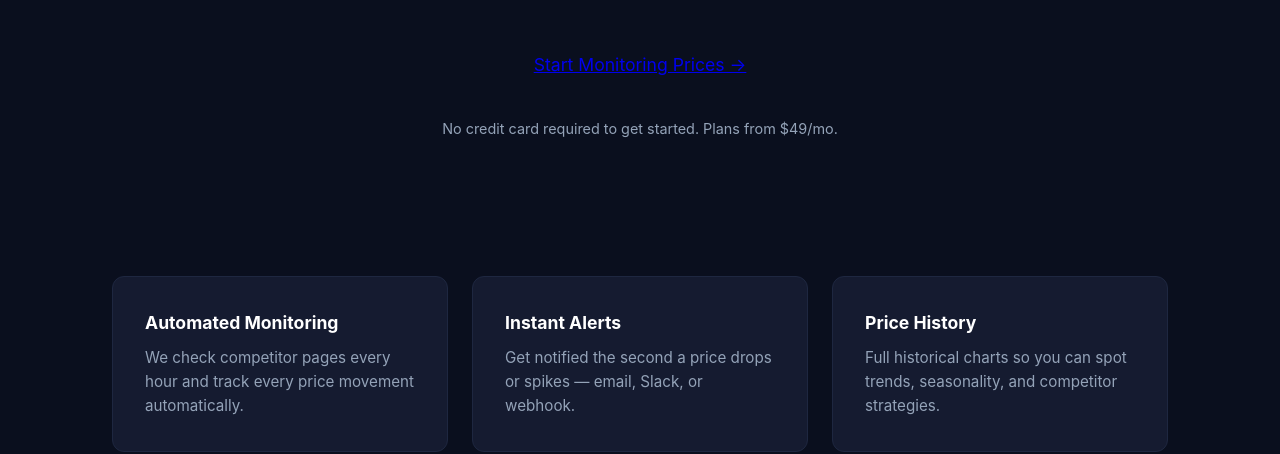
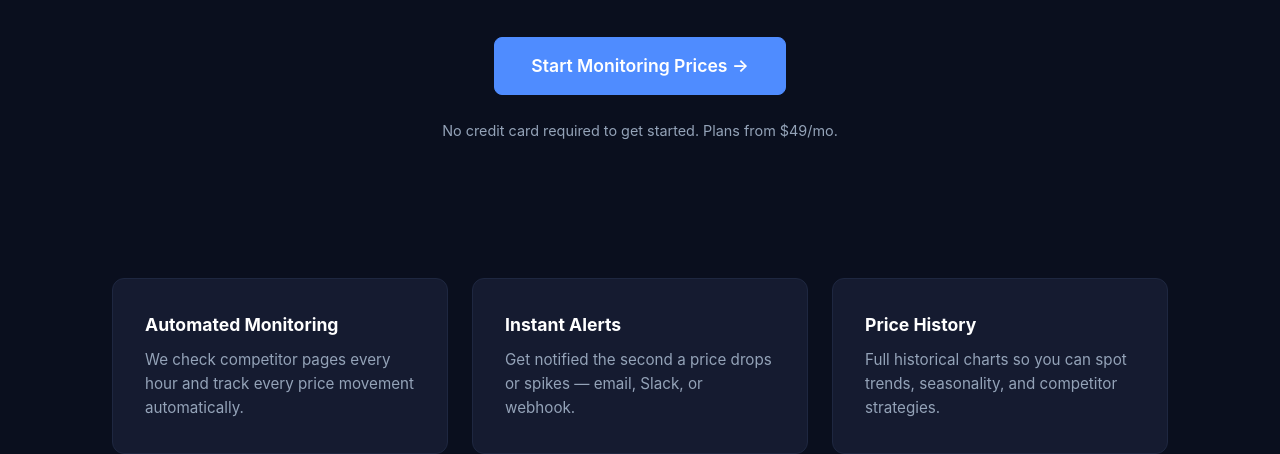
Before and after one commit to PriceWatchHQ/pricewatchhq, a website: page public/index.html in a window 1280 px wide. Shown: the part 352-806 px from the top of the page. Drawn offline with Linux system fonts and the light colour scheme.

Commit message:
Fix: add global .btn style to landing page

```diff
--- a/public/index.html
+++ b/public/index.html
@@ -209,6 +209,20 @@
       border-bottom: 1px solid var(--border);
     }
     .price-card li:last-child { border-bottom: none; }
+    .btn {
+      display: inline-block;
+      padding: 0.75rem 2rem;
+      border-radius: 8px;
+      font-weight: 600;
+      font-size: 0.95rem;
+      text-decoration: none;
+      cursor: pointer;
+      transition: background 0.2s;
+      border: 1px solid var(--accent);
+      color: #fff;
+      background: var(--accent);
+    }
+    .btn:hover { background: var(--accent-hover); }
     .price-card .btn {
       display: inline-block;
       padding: 0.75rem 2rem;
```
